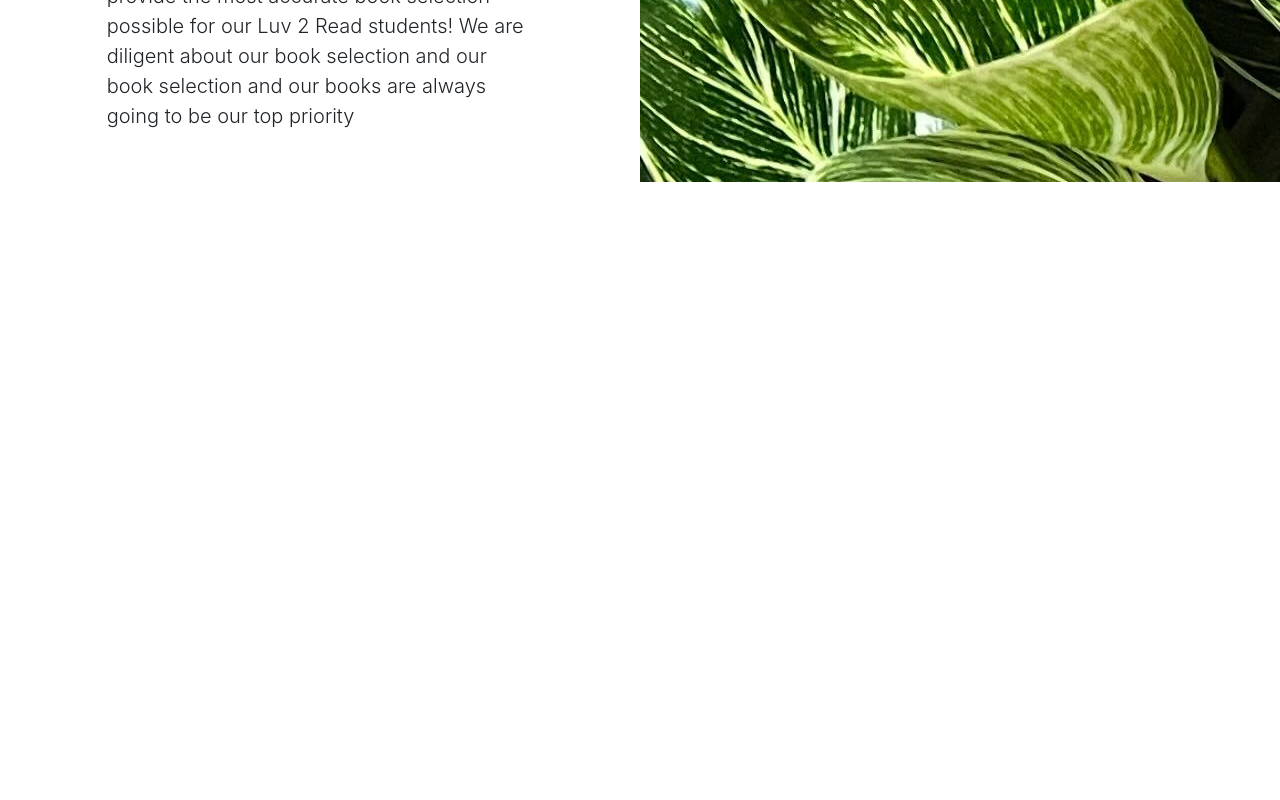
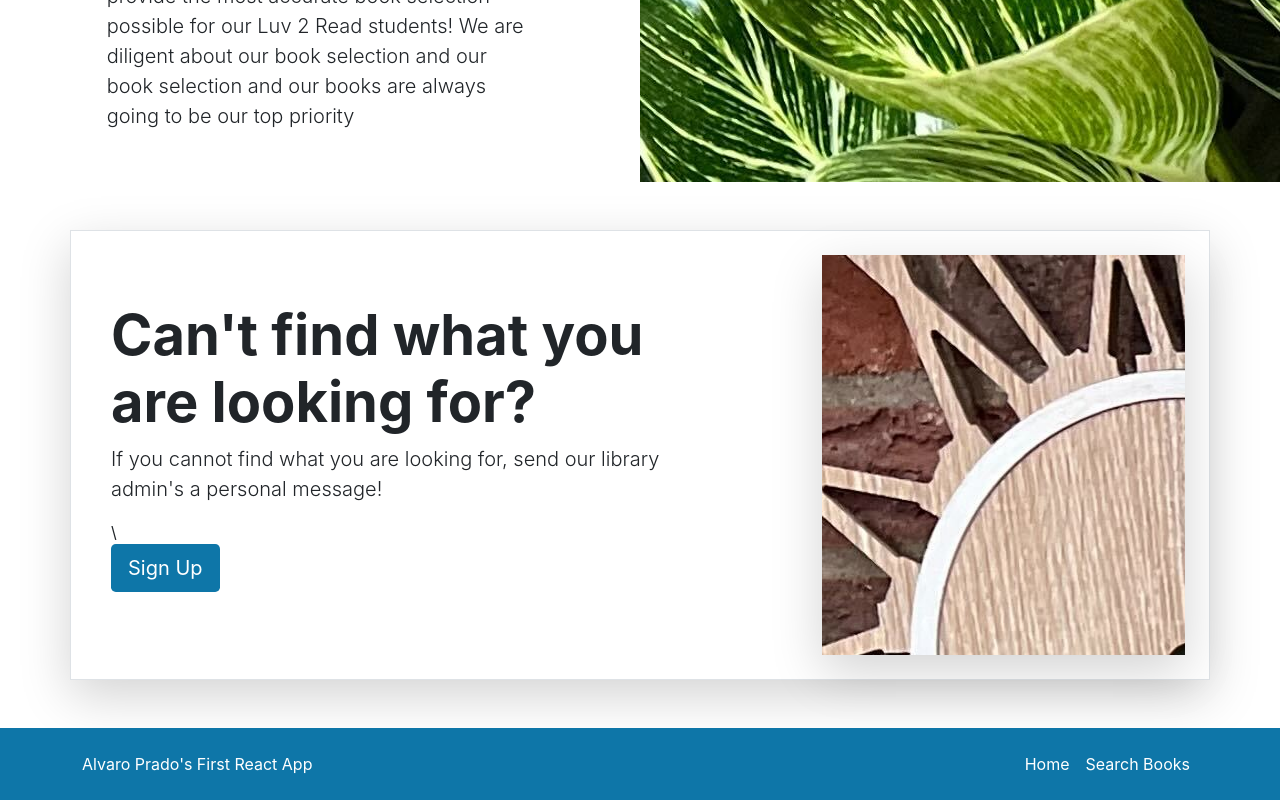
Before and after one commit to alvaroprado00/React-Library, a React (Create React App) app: page / in a window 1280 px wide. Shown: the part 1736-2536 px from the top of the page. Before the commit the page ends 1918 px from the top, so only its background shows below. Built offline with nearby package versions, Linux system fonts and the light colour scheme.

Commit message:
Finished Front End for HomePage
This commit includes all the react components used in the Home Page as well as a clean version of it

```diff
--- a/src/App.tsx
+++ b/src/App.tsx
@@ -1,21 +1,17 @@
 import React from 'react';
-import logo from './logo.svg';
 import './App.css';
+import { HomePage } from './layouts/HomePage/HomePage';
 import { Navbar } from './layouts/NavbarAndFooter/Navbar';
-import { ExploreTopBooks } from './layouts/HomePage/ExploreTopBooks';
-import { Carousel } from './layouts/HomePage/Carousel';
-import { Heros } from './layouts/HomePage/Heros';
+import { Footer } from './layouts/NavbarAndFooter/Footer';
 
-function App() {
+export const App = () => {
   return (
     <div>
-     <Navbar/>
-     <ExploreTopBooks/>
-     <Carousel/>
-     <Heros/>
+      <Navbar/>
+      <HomePage/>
+      <Footer/>
     </div>
+
 
   );
 }
-
-export default App;
--- a/src/index.tsx
+++ b/src/index.tsx
@@ -1,7 +1,7 @@
 import React from 'react';
 import ReactDOM from 'react-dom/client';
 import './index.css';
-import App from './App';
+import { App } from './App';
 
 
 const root = ReactDOM.createRoot(
@@ -9,6 +9,6 @@
 );
 root.render(
   <React.StrictMode>
-    <App />
+    <App/>
   </React.StrictMode>
 );
--- /dev/null
+++ b/src/layouts/HomePage/HomePage.tsx
@@ -0,0 +1,18 @@
+import { Carousel } from "./components/Carousel"
+import { ExploreTopBooks } from "./components/ExploreTopBooks"
+import { Heros } from "./components/Heros"
+import { LibraryServices } from "./components/LibraryServices"
+
+export const HomePage = () => {
+
+    return (
+        <div>
+            <ExploreTopBooks />
+            <Carousel />
+            <Heros />
+            <LibraryServices />
+        </div>
+
+
+    )
+}
--- /dev/null
+++ b/src/layouts/HomePage/components/LibraryServices.tsx
@@ -0,0 +1,24 @@
+export const LibraryServices = () => {
+    return (
+        <div className="container my-5">
+            <div className="row p-4 align-items-center border shadow-lg">
+                <div className="col-lg-7 p-3">
+                    <h1 className="display-4 fw-bold">
+                        Can't find what you are looking for?
+                    </h1>
+                    <p className="lead">
+                        If you cannot find what you are looking for,
+                        send our library admin's a personal message!
+                    </p>\
+                    <div className="d-grid gap-2 justify-content-md-start mb-4 mb-lg-3">
+                        <a className="btn main-color btn-lg text-white" href="#">
+                            Sign Up
+                        </a>
+                    </div>
+                </div>
+                <div className="col-lg-4 offset-lg-1 shadow-lg lost-image">
+                </div>
+            </div>
+        </div>
+    )
+}
--- a/src/layouts/HomePage/ReturnBook.tsx
+++ b/src/layouts/HomePage/components/ReturnBook.tsx
@@ -5,7 +5,7 @@
     return (
         <div className="col-xs-6 col-sm-6 col-md-4 col-lg-3 mb-3">
             <div className="text-center">
-                <img src={require('./../../Images/BooksImages/book-luv2code-1000.png')}
+                <img src={require('./../../../Images/BooksImages/book-luv2code-1000.png')}
                     width='151'
                     height='233'
                     alt="book"
--- /dev/null
+++ b/src/layouts/NavbarAndFooter/Footer.tsx
@@ -0,0 +1,18 @@
+export const Footer = () => {
+    return (
+        <div className="main-color">
+            <footer className="container d-flex flex-wrap
+             justify-content-between align-items-center py-3 main-color">
+                <p className="col-md-4 mb-0 text-white"> Alvaro Prado's First React App</p>
+                <ul className="nav navbar-dark col-md-4 justify-content-end">
+                    <li className="nav-item">
+                        <a className="nav-link px-2 text-white" href="#">Home</a>
+                    </li>
+                    <li className="nav-item">
+                        <a className="nav-link px-2 text-white" href="#">Search Books</a>
+                    </li>
+                </ul>
+            </footer>
+        </div>
+    )
+}
```
Also changed, not shown: src/layouts/HomePage/components/Carousel.tsx (renamed from src/layouts/HomePage/Carousel.tsx), src/layouts/HomePage/components/ExploreTopBooks.tsx (renamed from src/layouts/HomePage/ExploreTopBooks.tsx), src/layouts/HomePage/components/Heros.tsx (renamed from src/layouts/HomePage/Heros.tsx).
